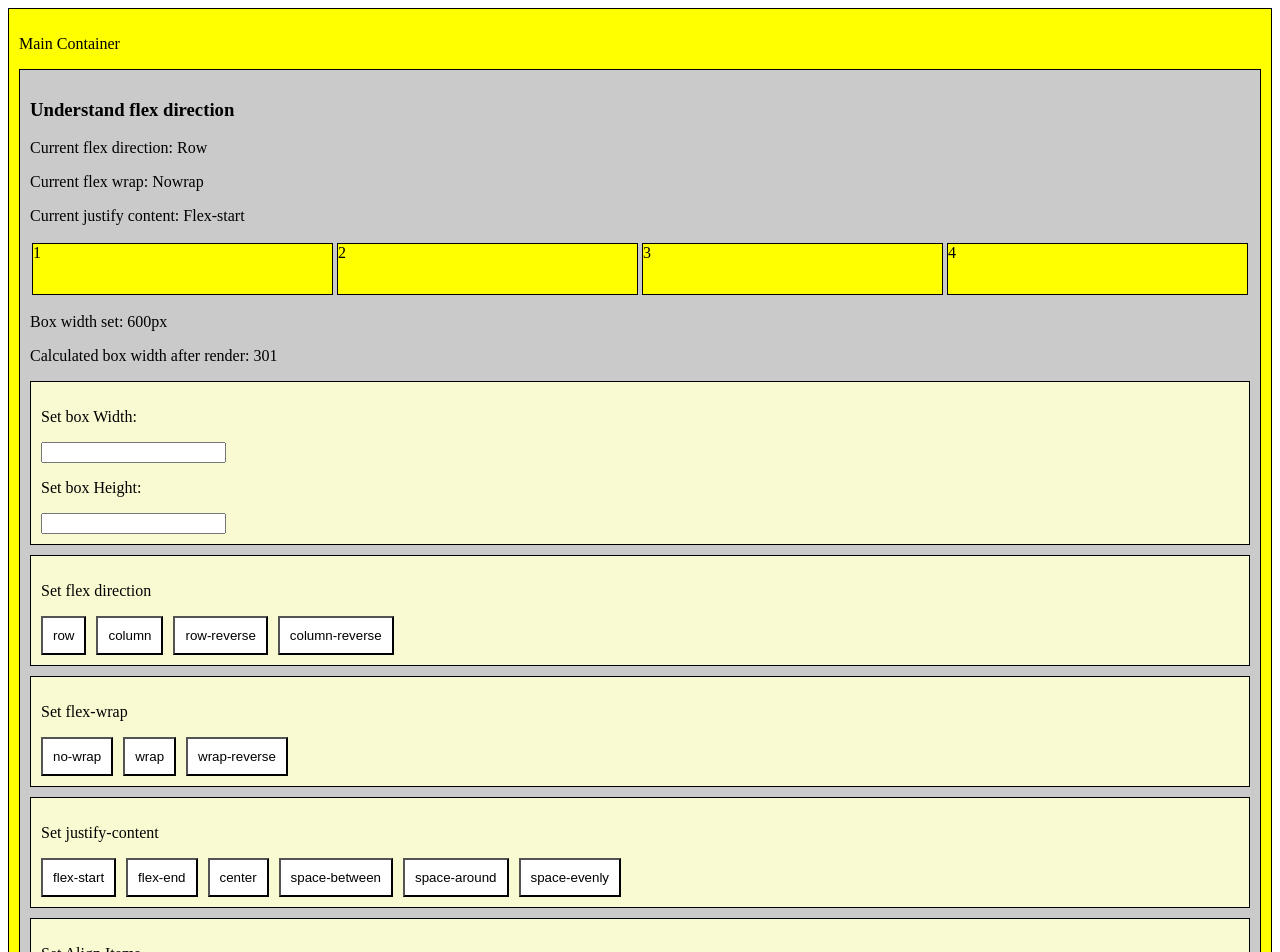
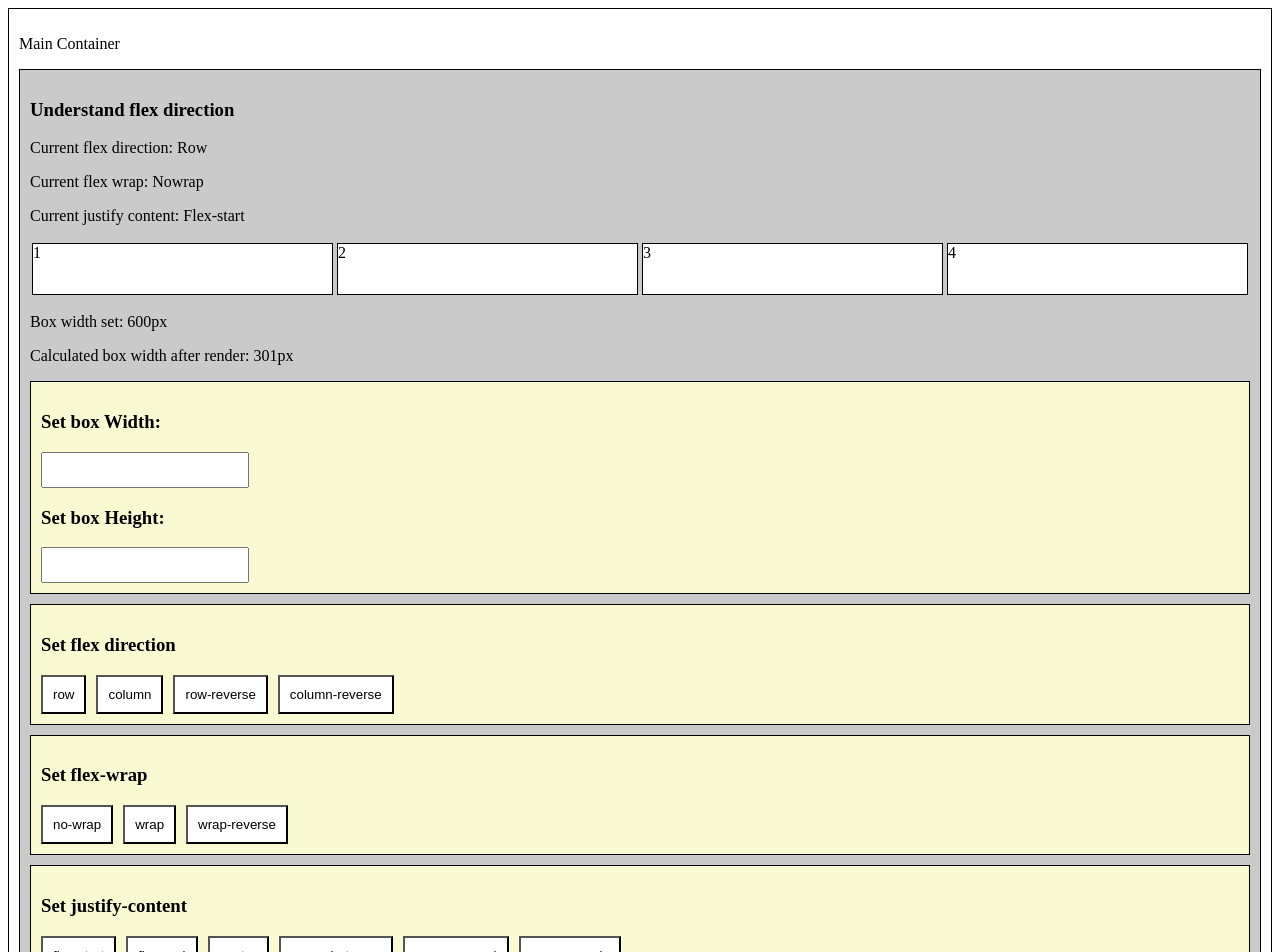
Before and after one commit to arundas1903/angular-lifecycle, an Angular app: page /flex in a window 1280 px wide. Shown: the top 952 px of the page. Built offline with nearby package versions, Linux system fonts and the light colour scheme.

Commit message:
Design changes in the application

```diff
--- a/src/app/components/flex/flex.component.css
+++ b/src/app/components/flex/flex.component.css
@@ -1,5 +1,5 @@
 .container {
-    background: yellow;
+    background: white;
     border: 1px solid;
     padding: 10px;
 }
@@ -14,11 +14,16 @@
     display: flex;
 }
 
+input {
+    height: 30px;
+    width: 200px;
+}
+
 .box {
     width: 600px;
     height: 50px;
     border: 1px solid;
-    background-color: yellow;
+    background-color: white;
     margin: 2px;
 }
 
--- a/src/app/components/flex/flex.component.html
+++ b/src/app/components/flex/flex.component.html
@@ -29,22 +29,22 @@
             Box width set: 600px
         </p>
         <p>
-            Calculated box width after render: {{ box.offsetWidth }}
+            Calculated box width after render: {{ box.offsetWidth }}px
         </p>
         <div class="set-values">
-            <p>
+            <h3>
                 Set box Width:
-            </p>
+            </h3>
             <input (keyup)="setBoxWidth($event.target.value)" type="number"/>
-            <p>
+            <h3>
                 Set box Height:
-            </p>
+            </h3>
             <input (keyup)="setBoxHeight($event.target.value)" type="number"/>
         </div>
         <div class="set-flex-direction">
-            <p>
+            <h3>
                 Set flex direction
-            </p>
+            </h3>
             <button (click)="this.toggleFlexDirection('row')" class="toggle-button">
                 row
             </button>
@@ -59,9 +59,9 @@
             </button>
         </div>
         <div class="set-flex-wrap">
-            <p>
+            <h3>
                 Set flex-wrap
-            </p>
+            </h3>
             <button (click)="this.changeFlexWrap('nowrap')" class="toggle-button">
                 no-wrap
             </button>
@@ -73,9 +73,9 @@
             </button>
         </div>
         <div class="set-justify-content">
-            <p>
+            <h3>
                 Set justify-content
-            </p>
+            </h3>
             <button (click)="this.changeJustifyContent('flex-start')" class="toggle-button">
                 flex-start
             </button>
@@ -96,9 +96,9 @@
             </button>
         </div>
         <div class="set-align-items">
-            <p>
+            <h3>
                 Set Align Items
-            </p>
+            </h3>
             <div class="sub-set-align-items">
                 <p>
                     Change box width and height values
```
